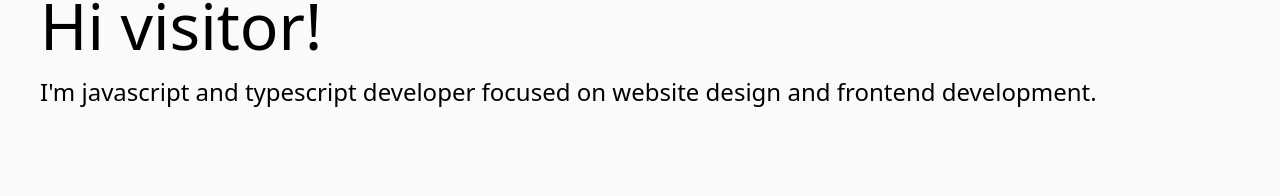
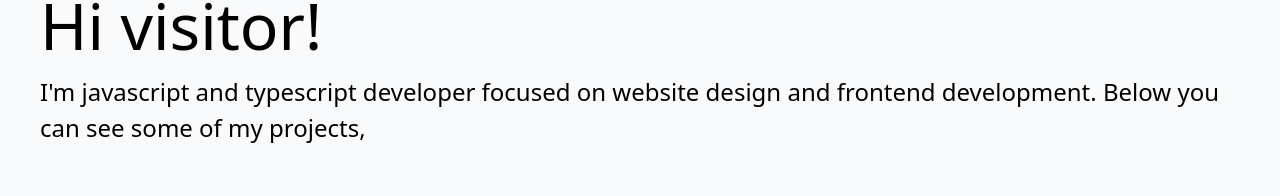
Before and after one commit to farvellhub/next-portfolio, a Next.js app: page / in a window 1280 px wide. Shown: the part 140-336 px from the top of the page. Built offline with nearby package versions, Linux system fonts and the light colour scheme.

Commit message:
deploying to heroku

```diff
--- a/package.json
+++ b/package.json
@@ -2,7 +2,7 @@
     "name": "next-portfolio",
     "version": "1.0.0",
     "engines": {
-        "node": "14.x"
+        "node": "11.x"
     },
     "scripts": {
         "dev": "next",
--- a/pages/index.tsx
+++ b/pages/index.tsx
@@ -9,6 +9,7 @@ const IndexPage = (): JSX.Element => {
                 <h1 className="text-6xl w-full">Hi visitor!</h1>
                 <p className="text-2xl mb-16">
                     I&apos;m javascript and typescript developer focused on website design and frontend development.
+                    Below you can see some of my projects,
                 </p>
             </div>
 
```
